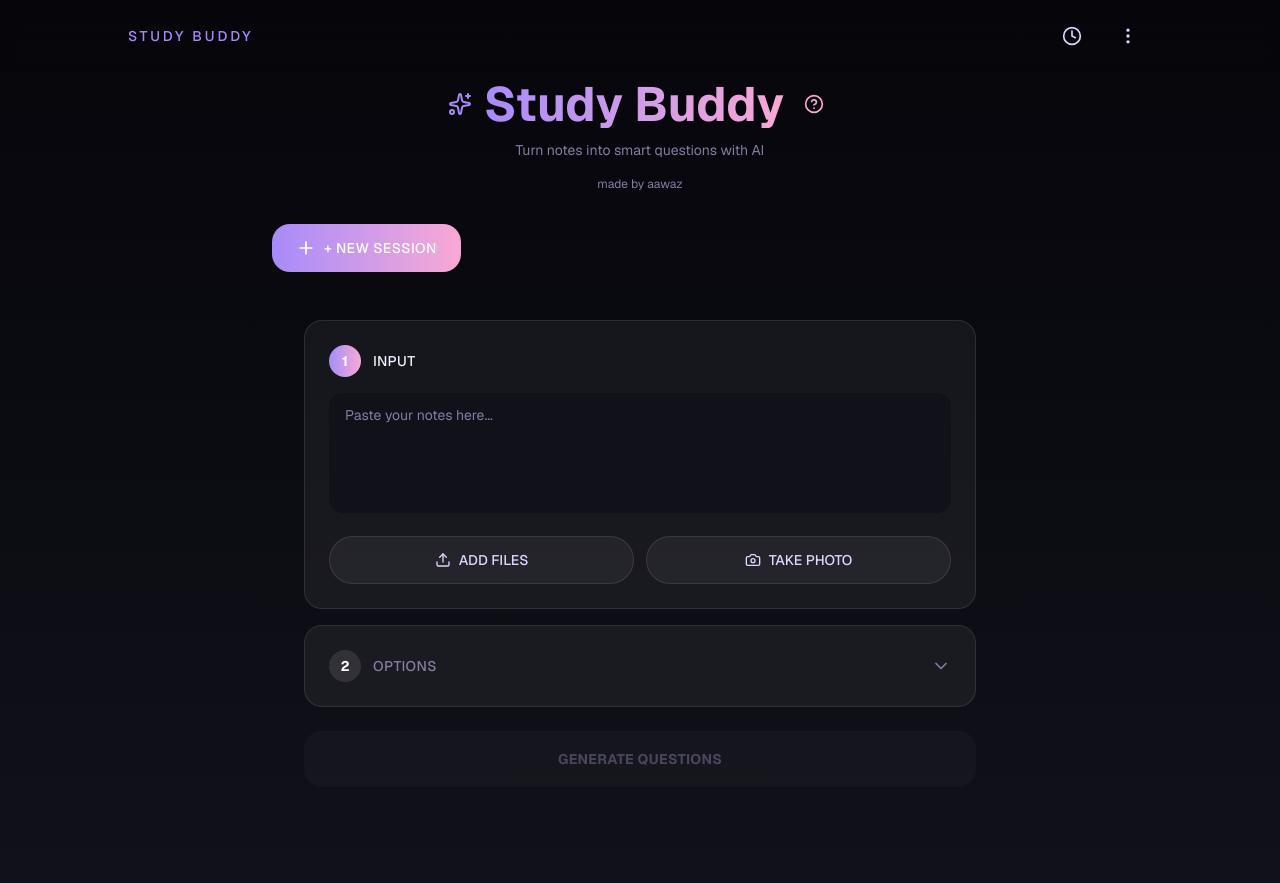
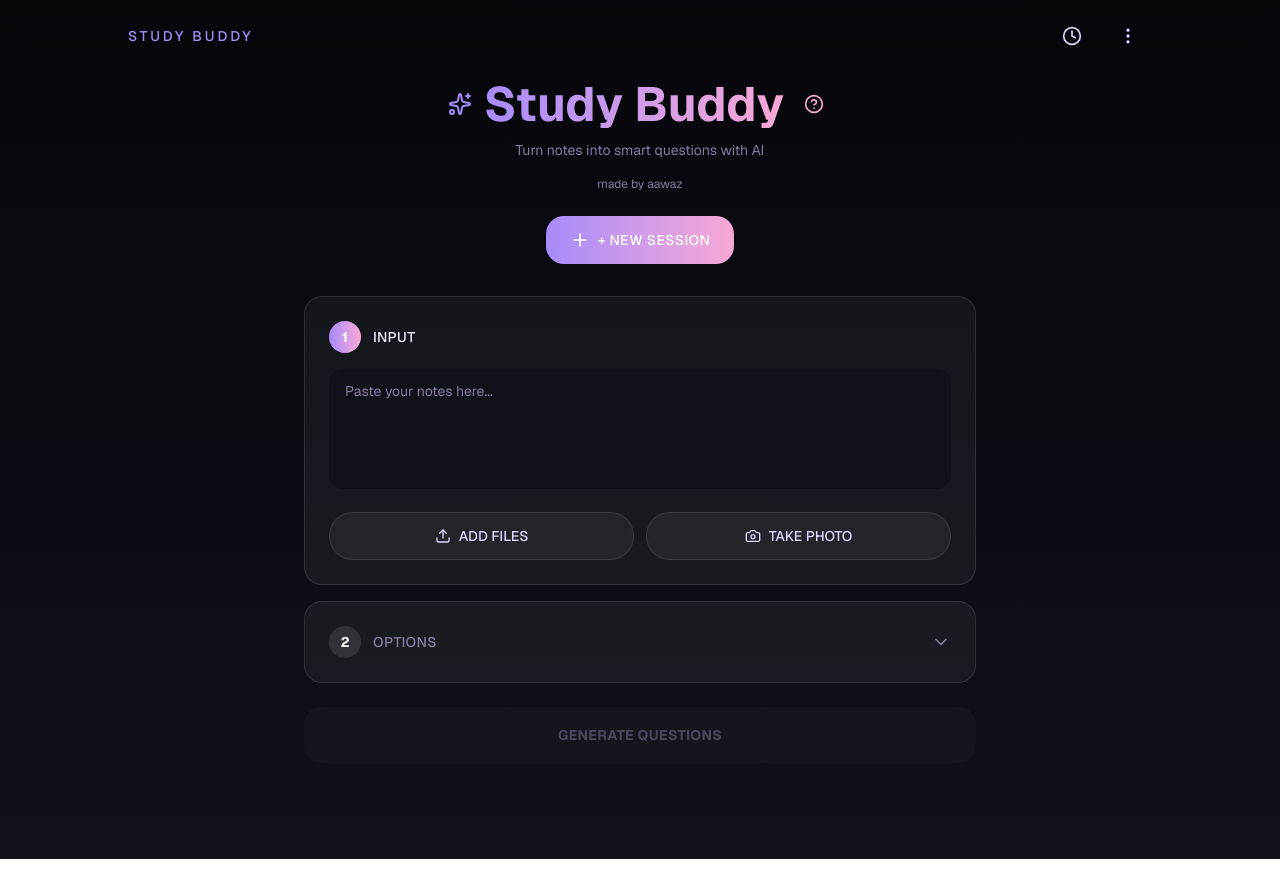
Before and after one commit to Aawaz-Niraula/Study_Buddy_2, a Next.js app: page / in a window 1280 px wide. After the commit the page ends 859 px from the top, so only its background shows below. Built offline with nearby package versions, Linux system fonts and the light colour scheme.

Commit message:
Fix responsivness of options tab

```diff
--- a/app/page.tsx
+++ b/app/page.tsx
@@ -714,7 +714,9 @@ export default function Home() {
         {!testMode && !showResults && (
           <>
             {/* Hero Section */}
-            <div className="text-center mb-8">
+            <div className="mb-8">
+              {/* Title and Help - Centered */}
+              <div className="text-center">
                 <div className="flex items-center justify-center gap-3 mb-3">
                   <Sparkles className="w-6 h-6 text-[#a78bfa]" />
                   <h1 className="text-4xl md:text-5xl font-bold bg-gradient-to-r from-[#a78bfa] to-[#f9a8d4] bg-clip-text text-transparent">
@@ -736,9 +738,10 @@ export default function Home() {
                 </p>
               </div>
 
-            {/* Context-Aware Primary Button - scrolls with content */}
-            <div className="mb-6">
+              {/* Context-Aware Primary Button - left on mobile, below subtitle on desktop */}
+              <div className="mt-6 md:text-center">
                 <ContextAwareButton state={getButtonState()} onClick={handleContextButtonClick} />
+              </div>
             </div>
 
             {/* Help Modal */}
--- a/components/ContextAwareButton.tsx
+++ b/components/ContextAwareButton.tsx
@@ -35,7 +35,7 @@ export function ContextAwareButton({ state, onClick }: ContextAwareButtonProps)
     <motion.button
       whileTap={{ opacity: 0.6 }}
       onClick={onClick}
-      className={`inline-flex items-center gap-2 min-h-[48px] px-6 py-3 rounded-2xl font-medium text-sm tracking-wide transition-all duration-300 mb-6 ${
+      className={`inline-flex items-center gap-2 min-h-[48px] px-6 py-3 rounded-2xl font-medium text-sm tracking-wide transition-all duration-300 ${
         glow
           ? "bg-gradient-to-r from-[#a78bfa] to-[#f9a8d4] text-white shadow-lg shadow-purple-500/50 animate-pulse"
           : "bg-gradient-to-r from-[#a78bfa] to-[#f9a8d4] text-white"
--- a/components/SessionForm.tsx
+++ b/components/SessionForm.tsx
@@ -168,7 +168,6 @@ export function SessionForm({
         <button
           onClick={() => setStep2Expanded(!step2Expanded)}
           className="w-full p-6 flex items-center justify-between hover:bg-white/5 transition-colors"
-          disabled={!hasInput}
         >
           <div className="flex items-center gap-3">
             <div className={`w-8 h-8 rounded-full flex items-center justify-center text-white font-bold text-sm ${hasInput ? "bg-gradient-to-r from-[#a78bfa] to-[#f9a8d4]" : "bg-white/10"}`}>
```
Also changed, not shown: 1 other file (tests, documents, lock files or other folders). Lines whose indentation alone changed are shown as unchanged.
